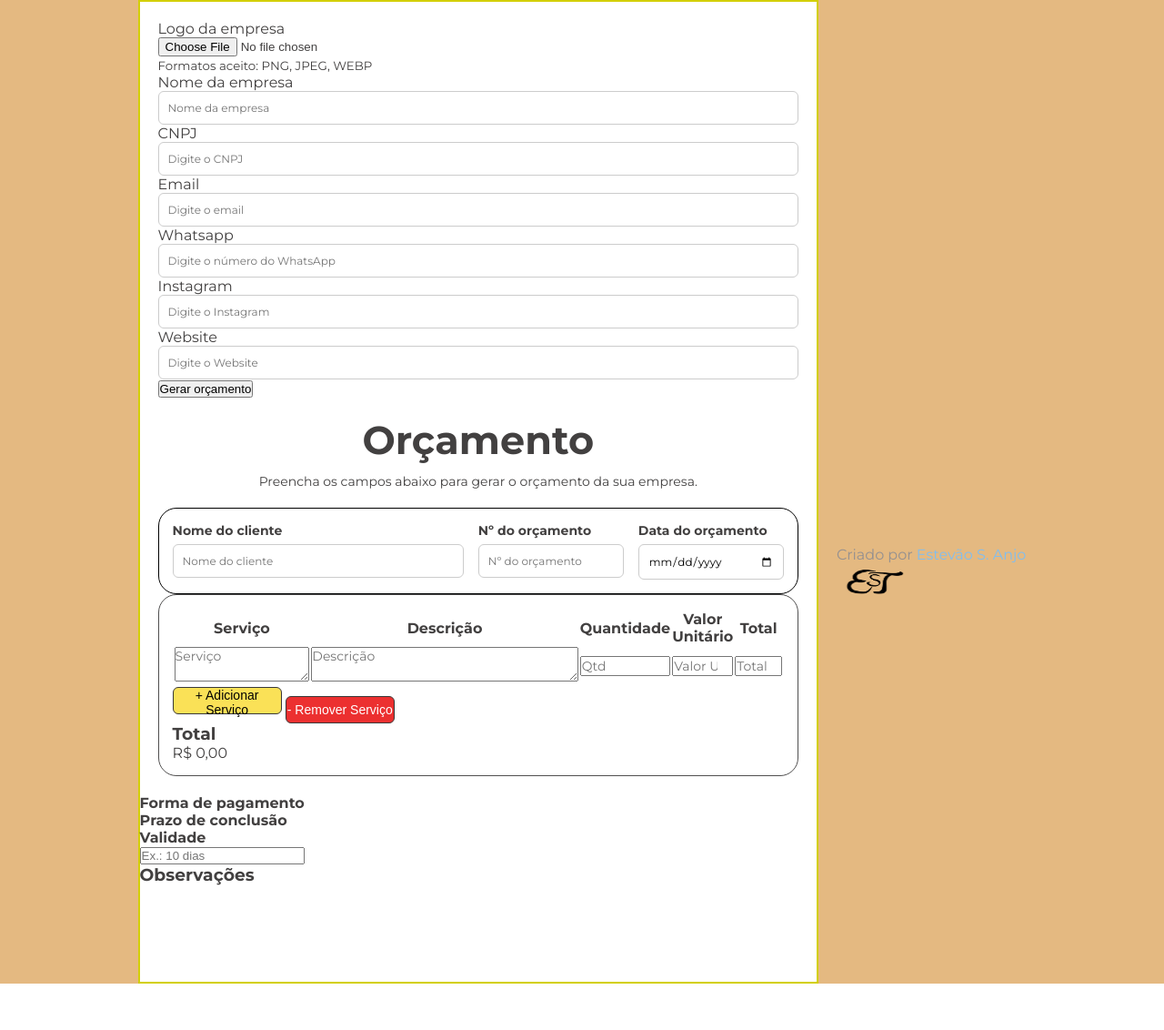
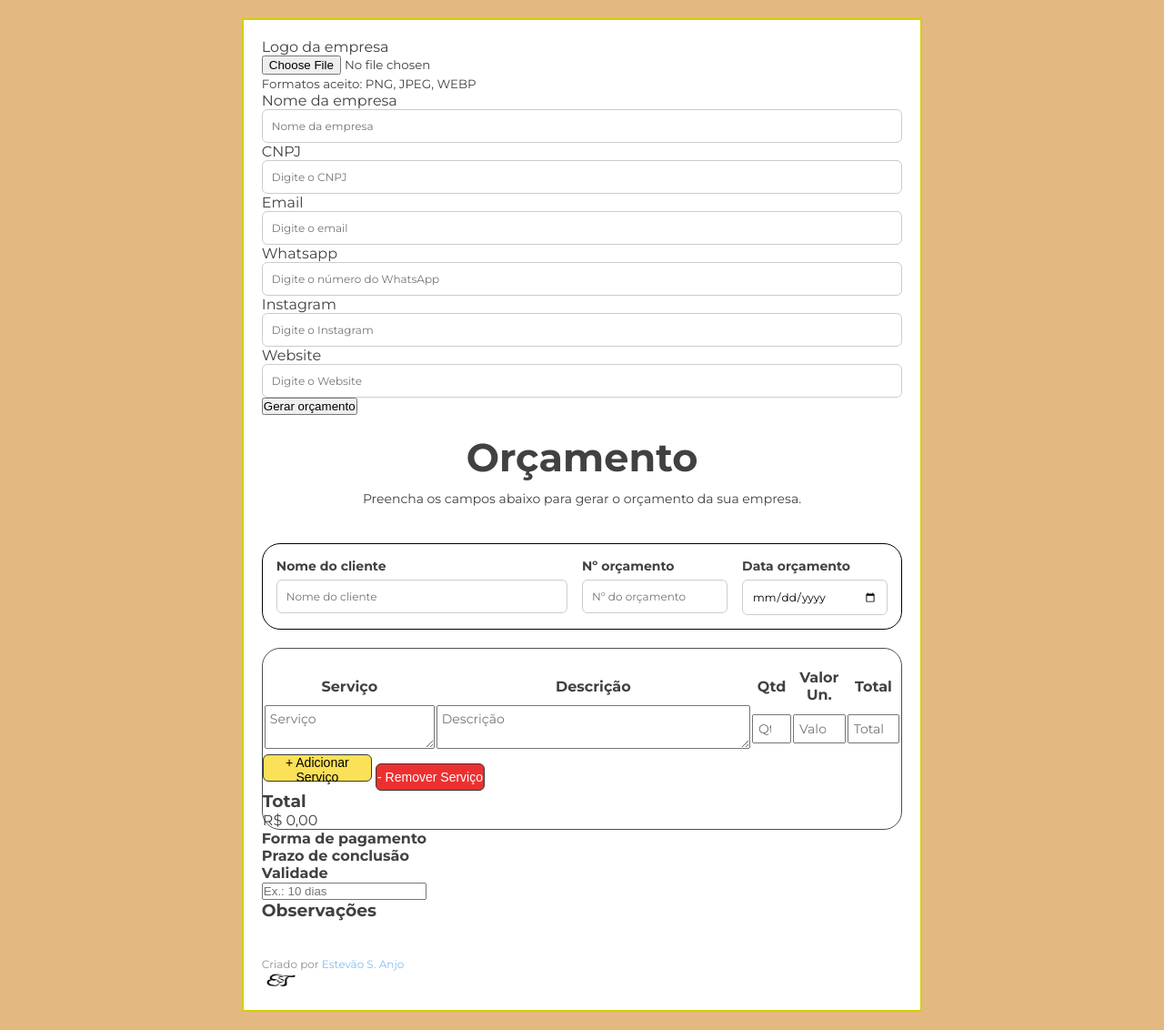
Before and after one commit to estevaosanjo/geradordeorcamentos, a Flask app: page / in a window 1280 px wide. Shown: the whole page at 91% size. Before the commit the page ends 1081 px from the top, so only its background shows below. Run offline with Flask 3, Linux system fonts and the light colour scheme; parts of the project's set-up code (start-up, migrations or seed data) failed here and were passed over.

Commit message:
Add header, nav, footer and style in CSS

```diff
--- a/Static/css/style.css
+++ b/Static/css/style.css
@@ -9,10 +9,14 @@ body{
     color:rgb(66, 64, 64) ;
     display:flex;
     justify-content:center;
+    min-height: 100vh;
+    padding: 20px;
 }
 .pagina  {
     width:198mm;
     min-height:286mm;
+    max-width: 100%;
+    margin: 0 auto;
     background:#fff;
     border:2px solid #d3cf04;
 }
@@ -26,7 +30,7 @@ body{
 
 #logo{
     display: block;
-    font: "Montserrat", sans-serif;
+    font-family: "Montserrat", sans-serif;
     cursor: pointer;
 }
 
@@ -46,12 +50,8 @@ body{
     font-family: inherit;
 }
 
-
 .conteudo{
-    padding-top: 20px;
-    padding-right: 20px;
-    padding-left: 20px;
-    padding-bottom: 20px;
+    padding: 20px 20px;
 }
 
 .conteudo h1{
@@ -77,6 +77,7 @@ body{
     border: 1px solid black;
     padding: 15px ;
     border-radius: 20px;
+    margin:20px 0;
 }
 .dados_cliente label {
     display: flex;
@@ -90,7 +91,6 @@ input[type="date"] {
 .tabela-orc{
     padding-top: 20px;
     border: 1px solid #504f4f;
-    padding: 15px;
     border-radius: 20px;
 }
 .tabela-orc td input,
@@ -99,6 +99,7 @@ input[type="date"] {
     width: 100%;
     min-width: 0;
     font-size: 14px;
+    padding: 5px;
 }
 
 #adicionar-servico{
@@ -122,30 +123,21 @@ input[type="date"] {
     border-radius: 6px;
 }
 
-
-
-.informacoes-orcamento{
-
-}
-.informacoes-orcamento i{
-
-}
-
-
-
 .rodape{
-    margin-left: 20px;
-    padding-top: 600px;
+    margin: 20px;
     color: rgb(148, 144, 144);
+    font-size: 12px;
 }
 
 .rodape a{
-    white-space: pre-line;
     color: rgb(128, 190, 240);
     text-decoration-line: none;
 }
+
 #gerar-orcamento{
-    justify-content: center;
+    text-align: center;
+    margin: 0;
+    display: block;
 }
 
 
--- a/Templates/index.html
+++ b/Templates/index.html
@@ -14,33 +14,24 @@
 
     </head>
     <body>
-
     <div class="pagina">
-
+        <form action="gerar_orcamento" method="post" enctype="multipart/form-data">
             <header class = "cabecalho">
-
-                    <form action="gerar_orcamento" method="post" enctype="multipart/form-data">
-
                 <div class="logo">
                     <label for="logo">Logo da empresa</label>
                     <input type="file" id="logo" name="logo" accept="image/png, image/jpeg, image/webp">
                     <small class="formatos">Formatos aceito: PNG, JPEG, WEBP</small>
                 </div>
 
-                    </form>
-
                 <div class="dados_empresa">
-
                     <label for="nome_empresa">Nome da empresa</label>
                     <input type="text" id="nome_empresa" name="nome_empresa" placeholder="Nome da empresa">
 
                     <label for="cnpj">CNPJ</label>
                     <input type="text" id="cnpj" name="CNPJ" placeholder="Digite o CNPJ">
-
                 </div>
 
                 <div class="contato">
-
                     <label for="email">Email</label>
                     <input type="email" id="email" name="email" placeholder="Digite o email">
 
@@ -52,14 +43,13 @@
 
                     <label for="website">Website</label>
                     <input type="text" id="website" name="website" placeholder="Digite o Website">
-
                 </div>
 
                 <button type="submit" id="gerar-orcamento">Gerar orçamento</button>
 
             </header>
 
-                <div class="conteudo">
+            <main class="conteudo">
 
                 <div class="titulo">
                     <h1 class = "title">Orçamento</h1>
@@ -67,35 +57,29 @@
                 </div>
 
                 <div class="dados_cliente">
-
                     <div class="campo_cliente">
                         <label for="nome_cliente">Nome do cliente</label>
                         <input type="text" id="nome_cliente" name="nome_cliente" placeholder="Nome do cliente">
                     </div>
 
                     <div class="quantidade_orc">
-                            <label for="quantidade_orc">Nº do orçamento</label>
+                        <label for="quantidade_orc">Nº orçamento</label>
                         <input type="text" id="quantidade_orc" name="quantidade_orc" placeholder="Nº do orçamento">
                     </div>
 
                     <div class="data_orc">
-                            <label for="data_orc">Data do orçamento</label>
+                        <label for="data_orc">Data orçamento</label>
                         <input type="date" id="data_orc" name="data_orc" placeholder="Data do orçamento">
                     </div>
-
                 </div>
 
                 <section class="tabela-orc">
                         <table>
                             <thead>
-                                <th style="width: 24%;">Serviço</th>
-
+                                <th style="width: 26%;">Serviço</th>
                                 <th style="width: 48%;">Descrição</th>
-
-                                <th style="width: 8%;">Quantidade</th>
-
-                                <th style="width: 8%;">Valor Unitário</th>
-
+                                <th style="width: 6%;">Qtd</th>
+                                <th style="width: 8%;">Valor Un.</th>
                                 <th style="width: 8%;">Total</th>
                             </thead>
                             <tbody id="tabela">
@@ -110,7 +94,7 @@
                                         <input type="number" class="quantidade" placeholder="Qtd" step="1" min="0">
                                     </td>
                                     <td>
-                                        <input type="number" class="valor-unitario" placeholder="Valor Uni." step="1" min="0">
+                                        <input type="number" class="valor-unitario" placeholder="Valor Un." step="1" min="0">
                                     </td>
                                     <td>
                                         <input type="text" class="total" placeholder="Total" readonly>
@@ -128,13 +112,9 @@
                         <div class="valor-total" id="valorTotal">
                             R$ 0,00
                         </div>
-
-                        </div>
-
                 </section>
 
                 <section class ="informacoes-orcamento">
-
                     <div class="forma-pagamento">
                         <h4>
                             <i class="fa-regular fa-credit-card" aria-hidden="true"></i>
@@ -164,18 +144,18 @@
                             Observações
                         </h3>
                     </div>
+                </section>
 
-                    </section>
-                </div>
+            </main>
+        </form>
 
-                <div class="rodape">
+        <footer class="rodape">
             <p>Criado por <a href="https://github.com/estevaosanjo" target="_blank">Estevão S. Anjo</a></p>
             <label>
-                        <img src="/static/assinatura.png" alt="Assinatura"  width="80px" height="40px">
+                <img src="/static/assinatura.png" alt="Assinatura"  width="40px" height="20px">
             </label>
+        </footer>
     </div>
-            </div>
-
         <script src="{{ url_for('static', filename='js/script.js') }}"></script>
     </body>
 </html>
```
Lines whose indentation alone changed are shown as unchanged.
